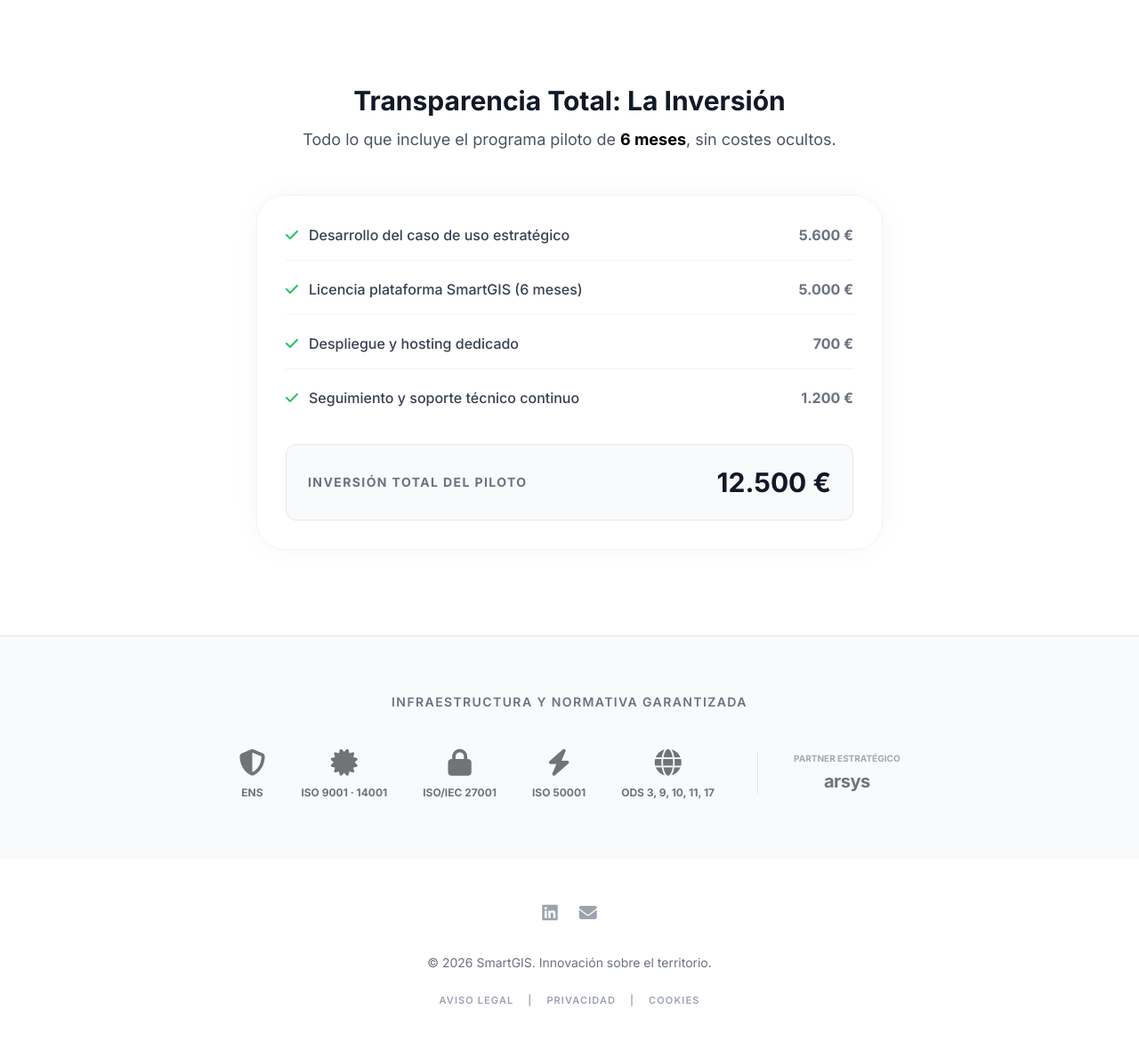
After one commit to smartgiscat/landing, a Flask app: template templates/programa.html in a window 1280 px wide. The commit adds this page. Shown: the part 1895-3075 px from the top of the page at 89% size. Run offline with Flask 3, Linux system fonts and the light colour scheme; the template is opened without the code that fills it, so the values that code supplies are empty; some libraries are stand-ins or nearby versions.

Commit message:
programa2026

```diff
--- /dev/null
+++ b/templates/programa.html
@@ -0,0 +1,327 @@
+<!DOCTYPE html>
+<html lang="es">
+<head>
+    <meta charset="UTF-8">
+    <meta name="viewport" content="width=device-width, initial-scale=1.0">
+    <title>Programa de Innovación Territorial GovTech 2026 | SmartGIS</title>
+
+    <link rel="stylesheet" href="{{ url_for('static', filename='css/styles.css') }}">
+    <link rel="icon" href="{{ url_for('static', filename='img/logo_svg.svg') }}" type="image/svg+xml">
+    <script src="https://cdn.tailwindcss.com"></script>
+    <link rel="stylesheet" href="https://cdnjs.cloudflare.com/ajax/libs/font-awesome/6.4.0/css/all.min.css">
+    <script src="https://cdn.jsdelivr.net/npm/tsparticles@2.0.6/tsparticles.bundle.min.js"></script>
+
+    <style>
+        .text-gradient {
+            background: linear-gradient(to right, #000, #666);
+            -webkit-background-clip: text;
+            -webkit-text-fill-color: transparent;
+        }
+        .text-gradient-blue {
+            background: linear-gradient(to right, #0d3b8a, #0d3b8a);
+            -webkit-background-clip: text;
+            -webkit-text-fill-color: transparent;
+        }
+        .hero-bg {
+            background-image: linear-gradient(rgba(255,255,255,0.92), rgba(255,255,255,0.85)),
+                              url('https://images.unsplash.com/photo-1550324055-668972688fbd?auto=format&fit=crop&q=80&w=2000');
+            background-size: cover;
+            background-position: center;
+        }
+        .cta-bg {
+            background-image: linear-gradient(rgba(0,0,0,0.85), rgba(0,0,0,0.95)),
+                              url('https://images.unsplash.com/photo-1451187580459-43490279c0fa?q=80&w=2072&auto=format&fit=crop');
+            background-size: cover;
+            background-position: center;
+            background-attachment: fixed;
+        }
+        #mobile-menu:not(.hidden) {
+            animation: slideDown 0.3s ease-out forwards;
+        }
+        @keyframes slideDown {
+            from { opacity: 0; transform: translateY(-10px); }
+            to { opacity: 1; transform: translateY(0); }
+        }
+        .badge-cert {
+            transition: all 0.3s ease;
+            filter: grayscale(100%);
+            opacity: 0.6;
+        }
+        .badge-cert:hover {
+            filter: grayscale(0%);
+            opacity: 1;
+        }
+        .pulse-btn {
+            animation: pulse 2s infinite;
+        }
+        @keyframes pulse {
+            0% { box-shadow: 0 0 0 0 rgba(13, 59, 138, 0.7); }
+            70% { box-shadow: 0 0 0 15px rgba(13, 59, 138, 0); }
+            100% { box-shadow: 0 0 0 0 rgba(13, 59, 138, 0); }
+        }
+    </style>
+</head>
+
+<body class="antialiased bg-slate-50">
+    <div id="particles-js" class="fixed inset-0 z-0 pointer-events-none"></div>
+
+    <nav class="glass-nav fixed w-full top-0 z-50 bg-white/90 backdrop-blur-md border-b border-gray-100">
+        <div class="max-w-7xl mx-auto px-4 sm:px-6 lg:px-8">
+            <div class="flex justify-between h-16 items-center">
+                <a href="/" class="flex items-center gap-2">
+                    <i class="fas fa-globe-americas text-2xl text-black"></i>
+                    <span class="text-xl font-bold tracking-tight">SmartGIS</span>
+                </a>
+
+                <div class="md:hidden">
+                    <button id="mobile-menu-button" class="text-gray-600 hover:text-black focus:outline-none p-2">
+                        <i class="fas fa-bars text-2xl"></i>
+                    </button>
+                </div>
+
+                <div class="hidden md:flex items-center space-x-8">
+                    <a href="/producto" class="text-sm font-medium text-gray-600 hover:text-black">Producto</a>
+                    <a href="/soluciones" class="text-sm font-medium text-gray-600 hover:text-black">Soluciones</a>
+                    <a href="/programa2026" class="text-sm font-bold text-black border-b-2 border-black">Programa de Innovación</a>
+                    <a href="/equipo" class="text-sm font-medium text-gray-600 hover:text-black">Quiénes somos</a>
+                    <a href="https://docs.google.com/forms/d/e/1FAIpQLSfJO-QmNZtDW_80Z0sKrmAr8Q-kHNWfnmzqhpwDCDNnE9kDMA/viewform" class="bg-black text-white hover:bg-gray-800 transition-colors rounded-xl py-2 px-4 text-sm font-bold shadow-sm">Contactar</a>
+                </div>
+            </div>
+        </div>
+
+        <div id="mobile-menu" class="hidden md:hidden bg-white border-b border-gray-100 shadow-xl">
+            <div class="px-4 pt-2 pb-6 space-y-4">
+                <a href="/producto" class="block text-base font-medium text-gray-600 py-2">Producto</a>
+                <a href="/soluciones" class="block text-base font-medium text-gray-600 py-2">Soluciones</a>
+                <a href="/programa2026" class="block text-base font-bold text-black py-2">Programa de Innovación</a>
+                <a href="/equipo" class="block text-base font-medium text-gray-600 py-2">Quiénes somos</a>
+                <hr class="border-gray-100">
+                <a href="https://docs.google.com/forms/d/e/1FAIpQLSfJO-QmNZtDW_80Z0sKrmAr8Q-kHNWfnmzqhpwDCDNnE9kDMA/viewform" class="block w-full text-center bg-black text-white font-bold py-3 rounded-xl">Contactar</a>
+            </div>
+        </div>
+    </nav>
+
+    <main class="relative pt-40 pb-24 hero-bg border-b border-gray-100">
+        <div class="max-w-5xl mx-auto px-4 sm:px-6 lg:px-8 text-center relative z-10">
+            <h1 class="text-4xl md:text-6xl font-extrabold text-gray-900 mb-4 tracking-tight">
+                Programa de Innovación Territorial <br><span class="text-gradient-blue">GovTech 2026</span>
+            </h1>
+
+            <p class="text-xl text-gray-600 max-w-2xl mx-auto leading-relaxed mb-10">
+                Transforma tu administración local implementando inteligencia geoespacial avanzada para tomar decisiones estratégicas basadas en datos reales.
+            </p>
+
+            <div class="flex flex-col sm:flex-row justify-center items-center gap-4">
+                <a href="#inscripcion" class="bg-[#0d3b8a] text-white font-extrabold py-4 px-8 rounded-xl hover:bg-[#092962] transition-all shadow-lg hover:shadow-[#0d3b8a]/40 text-lg flex items-center gap-2">
+                    Ver condiciones del Piloto <i class="fas fa-arrow-down text-sm"></i>
+                </a>
+            </div>
+        </div>
+    </main>
+
+    <section class="py-24 bg-slate-50 relative z-10">
+        <div class="max-w-7xl mx-auto px-4 sm:px-6 lg:px-8">
+            <div class="text-center mb-16">
+                <h2 class="text-3xl font-extrabold text-gray-900">Qué ofrecemos</h2>
+                <p class="text-gray-600 mt-4 max-w-2xl mx-auto text-lg">Soluciones tecnológicas de última generación adaptadas a las necesidades de tu municipio durante el programa de 6 meses.</p>
+            </div>
+
+            <div class="grid md:grid-cols-3 gap-8">
+                <div class="bg-white p-10 rounded-[2rem] border border-gray-100 shadow-sm hover:shadow-xl transition-all duration-300 transform hover:-translate-y-1">
+                    <div class="w-14 h-14 bg-black text-white rounded-2xl flex items-center justify-center mb-8 shadow-md">
+                        <i class="fas fa-walking text-2xl"></i>
+                    </div>
+                    <h3 class="text-xl font-bold mb-4">Ciudad de los 15 minutos en Lenguaje Natural</h3>
+                    <p class="text-gray-600 leading-relaxed text-sm">
+                        Extrae y analiza indicadores clave de proximidad y accesibilidad a servicios esenciales comunicándote directamente con el asistente, sin necesidad de programar.
+                    </p>
+                </div>
+
+                <div class="bg-white p-10 rounded-[2rem] border border-gray-100 shadow-sm hover:shadow-xl transition-all duration-300 transform hover:-translate-y-1">
+                    <div class="w-14 h-14 bg-black text-white rounded-2xl flex items-center justify-center mb-8 shadow-md">
+                        <i class="fas fa-map-marked-alt text-2xl"></i>
+                    </div>
+                    <h3 class="text-xl font-bold mb-4">Análisis GIS con Inteligencia Artificial</h3>
+                    <p class="text-gray-600 leading-relaxed text-sm">
+                        Ejecuta operaciones GIS tradicionales (buffers, cruces espaciales, análisis demográficos) de forma automatizada mediante instrucciones en lenguaje natural.
+                    </p>
+                </div>
+
+                <div class="bg-white p-10 rounded-[2rem] border border-gray-100 shadow-sm hover:shadow-xl transition-all duration-300 transform hover:-translate-y-1">
+                    <div class="w-14 h-14 bg-black text-white rounded-2xl flex items-center justify-center mb-8 shadow-md">
+                        <i class="fas fa-satellite text-2xl"></i>
+                    </div>
+                    <h3 class="text-xl font-bold mb-4">Generación de Planos IA Vía Satélite</h3>
+                    <p class="text-gray-600 leading-relaxed text-sm">
+                        Crea automáticamente propuestas de urbanización y zonificación optimizada empleando modelos de visión artificial aplicados sobre imágenes satelitales.
+                    </p>
+                </div>
+            </div>
+        </div>
+    </section>
+
+    <section id="inscripcion" class="cta-bg py-24 relative z-10">
+        <div class="max-w-4xl mx-auto px-4 text-center text-white">
+            <div class="inline-flex items-center gap-2 bg-[#0d3b8a]/20 border border-[#0d3b8a] text-blue-100 px-4 py-2 rounded-full font-bold text-sm mb-8 backdrop-blur-sm">
+                <i class="fas fa-exclamation-circle text-[#0d3b8a]"></i> Plazas muy limitadas
+            </div>
+
+            <h2 class="text-4xl md:text-5xl font-extrabold mb-6 tracking-tight">
+                Solo <span class="text-[#0d3b8a]">3 Ayuntamientos</span> formarán parte de la edición 2026.
+            </h2>
+
+            <p class="text-xl text-gray-300 mb-10 max-w-2xl mx-auto">
+                No dejes que tu municipio se quede atrás. Presenta tu candidatura antes del <strong class="text-white">30 de abril de 2026</strong>.
+            </p>
+
+            <a href="https://forms.gle/yo6xTVDL7hfvmiFDA" target="_blank" class="pulse-btn inline-block bg-[#0d3b8a] text-white font-extrabold text-xl py-5 px-12 rounded-2xl hover:bg-[#092962] transition-all shadow-2xl transform hover:scale-105">
+                Inscribir a mi Ayuntamiento Ahora
+            </a>
+        </div>
+    </section>
+
+    <section class="py-24 bg-white relative z-10">
+        <div class="max-w-3xl mx-auto px-4 sm:px-6 lg:px-8">
+            <div class="text-center mb-12">
+                <h2 class="text-3xl font-extrabold text-gray-900">Transparencia Total: La Inversión</h2>
+                <p class="text-gray-600 mt-3 text-lg">Todo lo que incluye el programa piloto de <span class="font-bold text-black">6 meses</span>, sin costes ocultos.</p>
+            </div>
+
+            <div class="bg-white rounded-[2rem] p-8 shadow-[0_0_40px_-15px_rgba(0,0,0,0.1)] border border-gray-100">
+                <ul class="space-y-5 mb-8">
+                    <li class="flex flex-col sm:flex-row justify-between sm:items-center border-b border-gray-100 pb-4">
+                        <div class="flex items-center gap-3">
+                            <i class="fas fa-check text-green-500"></i>
+                            <span class="font-medium text-gray-700">Desarrollo del caso de uso estratégico</span>
+                        </div>
+                        <span class="font-bold text-gray-500 mt-2 sm:mt-0">5.600 €</span>
+                    </li>
+                    <li class="flex flex-col sm:flex-row justify-between sm:items-center border-b border-gray-100 pb-4">
+                        <div class="flex items-center gap-3">
+                            <i class="fas fa-check text-green-500"></i>
+                            <span class="font-medium text-gray-700">Licencia plataforma SmartGIS (6 meses)</span>
+                        </div>
+                        <span class="font-bold text-gray-500 mt-2 sm:mt-0">5.000 €</span>
+                    </li>
+                    <li class="flex flex-col sm:flex-row justify-between sm:items-center border-b border-gray-100 pb-4">
+                        <div class="flex items-center gap-3">
+                            <i class="fas fa-check text-green-500"></i>
+                            <span class="font-medium text-gray-700">Despliegue y hosting dedicado</span>
+                        </div>
+                        <span class="font-bold text-gray-500 mt-2 sm:mt-0">700 €</span>
+                    </li>
+                    <li class="flex flex-col sm:flex-row justify-between sm:items-center pb-2">
+                        <div class="flex items-center gap-3">
+                            <i class="fas fa-check text-green-500"></i>
+                            <span class="font-medium text-gray-700">Seguimiento y soporte técnico continuo</span>
+                        </div>
+                        <span class="font-bold text-gray-500 mt-2 sm:mt-0">1.200 €</span>
+                    </li>
+                </ul>
+
+                <div class="bg-gray-50 text-gray-900 rounded-xl p-6 flex flex-col sm:flex-row justify-between items-center gap-4 border border-gray-200">
+                    <span class="text-sm font-bold tracking-widest uppercase text-gray-500">Inversión Total del Piloto</span>
+                    <span class="text-3xl font-extrabold">12.500 €</span>
+                </div>
+            </div>
+        </div>
+    </section>
+
+    <section class="py-16 bg-slate-50 border-t border-gray-200 relative z-10">
+        <div class="max-w-7xl mx-auto px-4 text-center">
+            <p class="text-sm font-semibold text-gray-500 uppercase tracking-widest mb-10">Infraestructura y Normativa Garantizada</p>
+
+            <div class="flex flex-wrap justify-center gap-10 items-center">
+                <div class="text-center badge-cert">
+                    <i class="fas fa-shield-alt text-3xl mb-2"></i>
+                    <p class="text-xs font-bold uppercase">ENS</p>
+                </div>
+                <div class="text-center badge-cert">
+                    <i class="fas fa-certificate text-3xl mb-2"></i>
+                    <p class="text-xs font-bold uppercase">ISO 9001 · 14001</p>
+                </div>
+                <div class="text-center badge-cert">
+                    <i class="fas fa-lock text-3xl mb-2"></i>
+                    <p class="text-xs font-bold uppercase">ISO/IEC 27001</p>
+                </div>
+                <div class="text-center badge-cert">
+                    <i class="fas fa-bolt text-3xl mb-2"></i>
+                    <p class="text-xs font-bold uppercase">ISO 50001</p>
+                </div>
+                <div class="text-center badge-cert">
+                    <i class="fas fa-globe text-3xl mb-2"></i>
+                    <p class="text-xs font-bold uppercase">ODS 3, 9, 10, 11, 17</p>
+                </div>
+                <div class="text-center badge-cert border-l pl-10 border-gray-300 ml-2">
+                    <p class="text-[10px] text-gray-500 mb-1 font-bold">PARTNER ESTRATÉGICO</p>
+                    <p class="text-xl font-extrabold tracking-tight">arsys</p>
+                </div>
+            </div>
+        </div>
+    </section>
+
+    <footer class="py-12 bg-white border-t border-gray-100 relative z-10">
+        <div class="max-w-7xl mx-auto px-4 text-center">
+            <div class="flex justify-center space-x-6 mb-8 text-gray-400">
+                <a href="https://www.linkedin.com/company/smartgises" class="hover:text-black transition-colors" target="_blank"><i class="fab fa-linkedin text-xl"></i></a>
+                <a href="mailto:info@smartgis.es" class="hover:text-black transition-colors"><i class="fas fa-envelope text-xl"></i></a>
+            </div>
+
+            <p class="text-gray-500 text-sm mb-6">© 2026 SmartGIS. Innovación sobre el territorio.</p>
+
+            <div class="flex flex-wrap justify-center gap-4 text-[11px] text-gray-400 uppercase tracking-widest font-semibold">
+                <a href="/aviso-legal" class="hover:text-black transition-colors">Aviso Legal</a>
+                <span class="hidden sm:inline">|</span>
+                <a href="/privacidad" class="hover:text-black transition-colors">Privacidad</a>
+                <span class="hidden sm:inline">|</span>
+                <a href="/cookies" class="hover:text-black transition-colors">Cookies</a>
+            </div>
+        </div>
+    </footer>
+
+    <script>
+        document.addEventListener('DOMContentLoaded', function() {
+            const menuBtn = document.getElementById('mobile-menu-button');
+            const mobileMenu = document.getElementById('mobile-menu');
+            const menuIcon = menuBtn.querySelector('i');
+
+            menuBtn.addEventListener('click', () => {
+                const isHidden = mobileMenu.classList.toggle('hidden');
+                menuIcon.classList.toggle('fa-bars', isHidden);
+                menuIcon.classList.toggle('fa-times', !isHidden);
+            });
+
+            // Smooth scroll para los anclajes
+            document.querySelectorAll('a[href^="#"]').forEach(anchor => {
+                anchor.addEventListener('click', function (e) {
+                    e.preventDefault();
+                    document.querySelector(this.getAttribute('href')).scrollIntoView({
+                        behavior: 'smooth'
+                    });
+                });
+            });
+
+            if (window.tsParticles) {
+                tsParticles.load("particles-js", {
+                    particles: {
+                        number: { value: 30, density: { enable: true, value_area: 800 } },
+                        color: { value: "#000000" },
+                        shape: { type: "circle" },
+                        opacity: { value: 0.05 },
+                        size: { value: 2, random: true },
+                        line_linked: {
+                            enable: true,
+                            distance: 150,
+                            color: "#000000",
+                            opacity: 0.05,
+                            width: 1
+                        },
+                        move: { enable: true, speed: 0.5, out_mode: "out" }
+                    },
+                    retina_detect: true
+                });
+            }
+        });
+    </script>
+</body>
+</html>
```
Also changed, not shown: templates/equipo.html (+6 -4 lines), templates/home.html (+7 -5 lines), templates/producto.html (+6 -4 lines), templates/soluciones.html (+6 -4 lines).
